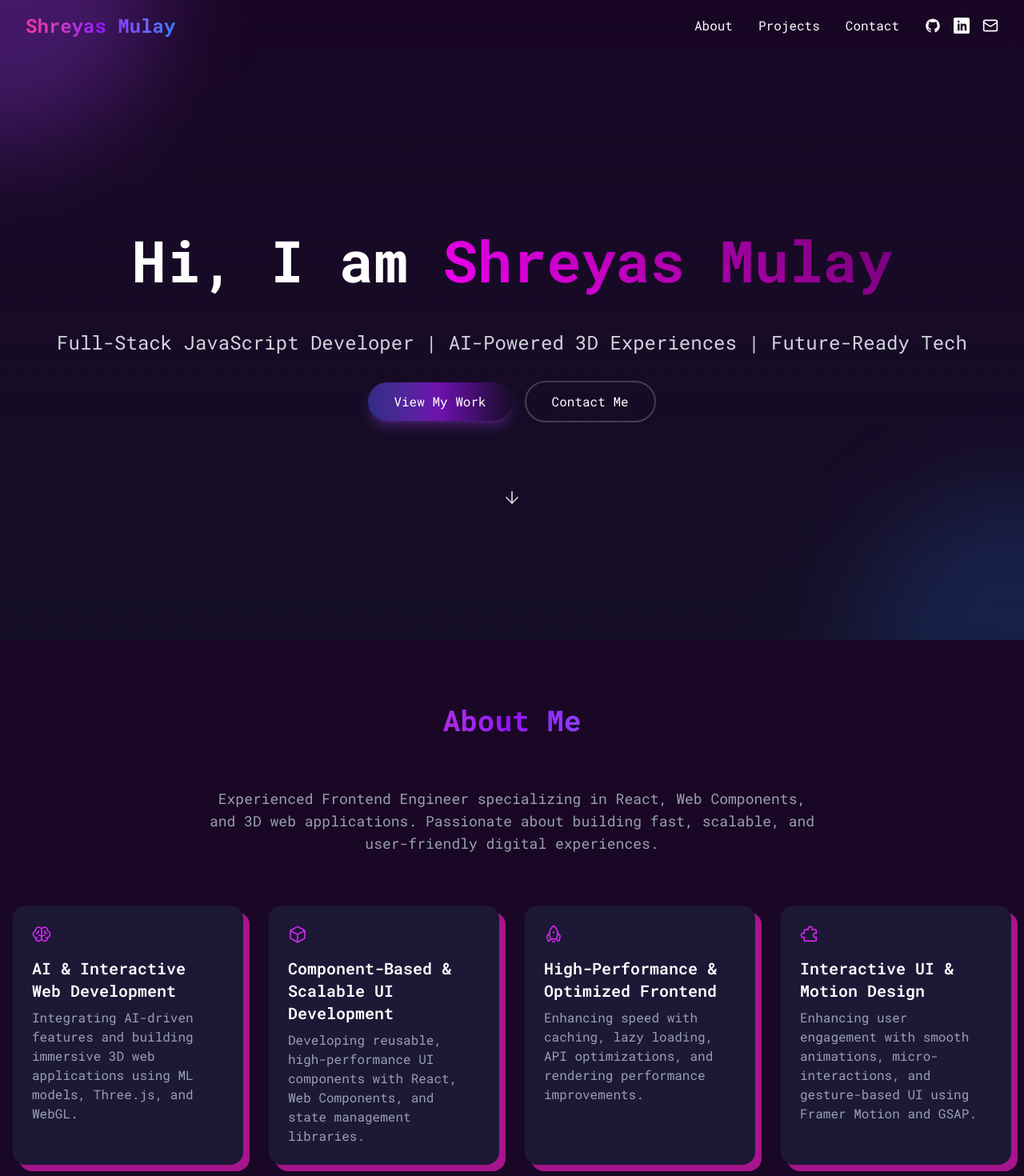
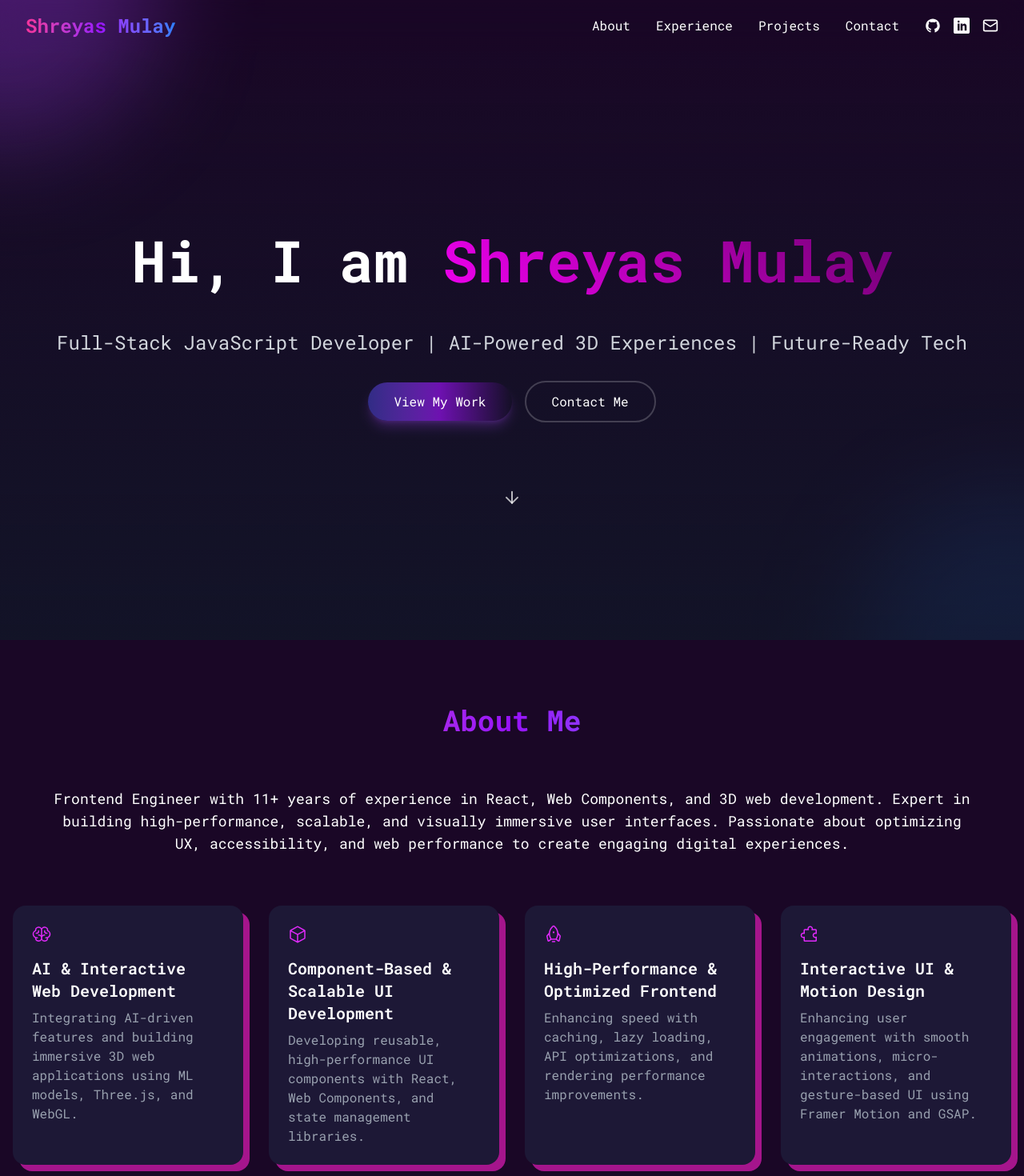
Before and after one commit to shreyasmulay23/my-portfolio, a Next.js app: page / in a window 1280 px wide. Shown: the top 1470 px of the page at 80% size. Built offline with nearby package versions, Linux system fonts and the light colour scheme.

Commit message:
Fixed issues.
[no-story]

```diff
--- a/components/AboutMe.jsx
+++ b/components/AboutMe.jsx
@@ -13,12 +13,14 @@ export default function AboutMe() {
                     initial={{ opacity: 0, y: 20 }}
                     whileInView={{ opacity: 1, y: 0 }}
                     transition={{ duration: 0.6 }}
-                    className="max-w-3xl mx-auto text-center mb-16"
+                    className="max-w-6xl mx-auto text-center mb-16"
                 >
                     <h2 className={`text-3xl md:text-4xl font-bold text-center mb-16 ${gradientText}`}>About Me</h2>
-                    <p className="text-gray-400 text-lg">
-                        Experienced Frontend Engineer specializing in React, Web Components, and 3D web applications.
-                        Passionate about building fast, scalable, and user-friendly digital experiences.
+                    <p className="text-white text-lg">
+                        Frontend Engineer with 11+ years of experience in React, Web Components, and 3D web development.
+                        Expert in building high-performance, scalable, and visually immersive user interfaces.
+                        Passionate about optimizing UX, accessibility, and web performance to create engaging digital
+                        experiences.
                     </p>
                 </motion.div>
 
--- a/components/Footer.jsx
+++ b/components/Footer.jsx
@@ -3,9 +3,9 @@
 export default function Footer() {
     return (
         <footer className="bg-primary text-white py-12">
-            <div className="max-w-7xl mx-auto px-4 sm:px-6 lg:px-8">
+            <div className="max-w-4xl mx-auto px-4 sm:px-6 lg:px-8">
                 <div className="mt-8 pt-8 border-t border-gray-800 text-center text-gray-400">
-                    <p>© {new Date().getFullYear()} Shreyas Mulay. All rights reserved. | All images are property of
+                    <p>© {new Date().getFullYear()} Shreyas Mulay. All rights reserved. <br/>All images are property of
                         their respective owners and are used with permission.</p>
                 </div>
             </div>
--- a/components/Hero.jsx
+++ b/components/Hero.jsx
@@ -118,7 +118,7 @@ const Hero = () => {
             </motion.div>
 
             {/* Gradient Overlay */}
-            {/*<div className="absolute inset-0 bg-gradient-to-b from-transparent to-gray-900/50"/>*/}
+            <div className="absolute inset-0 bg-gradient-to-b from-transparent to-gray-900/50"/>
         </section>
     );
 };
--- a/components/Navbar.jsx
+++ b/components/Navbar.jsx
@@ -23,7 +23,8 @@ export default function Navbar() {
                     {/* Desktop Navigation */}
                     <div className="hidden md:flex items-center space-x-8">
                         <a href="#about" className="text-white hover:text-gray-300 transition-colors">About</a>
-                        <a href="#projects_1" className="text-white hover:text-gray-300 transition-colors">Projects</a>
+                        <a href="#timeline" className="text-white hover:text-gray-300 transition-colors">Experience</a>
+                        <a href="#projects" className="text-white hover:text-gray-300 transition-colors">Projects</a>
                         <a href="#contact" className="text-white hover:text-gray-300 transition-colors">Contact</a>
                         <div className="flex items-center space-x-4">
                             <a href="https://github.com/shreyasmulay23" target="_blank" rel="noopener noreferrer"
@@ -54,10 +55,11 @@ export default function Navbar() {
                         <div className="flex flex-col space-y-4 px-4 pt-4 pb-6">
                             <a href="#about" className="text-white hover:text-gray-300"
                                onClick={() => setIsOpen(false)}>About</a>
-                            <a href="#skills" className="text-white hover:text-gray-300"
-                               onClick={() => setIsOpen(false)}>Skills</a>
-                            <a href="#projects_1" className="text-white hover:text-gray-300"
+                            <a href="#timeline" className="text-white hover:text-gray-300"
+                               onClick={() => setIsOpen(false)}>Experience</a>
+                            <a href="#projects" className="text-white hover:text-gray-300"
                                onClick={() => setIsOpen(false)}>Projects</a>
+
                             <a href="#contact" className="text-white hover:text-gray-300"
                                onClick={() => setIsOpen(false)}>Contact</a>
                             <div className="flex space-x-4 py-2">
```
